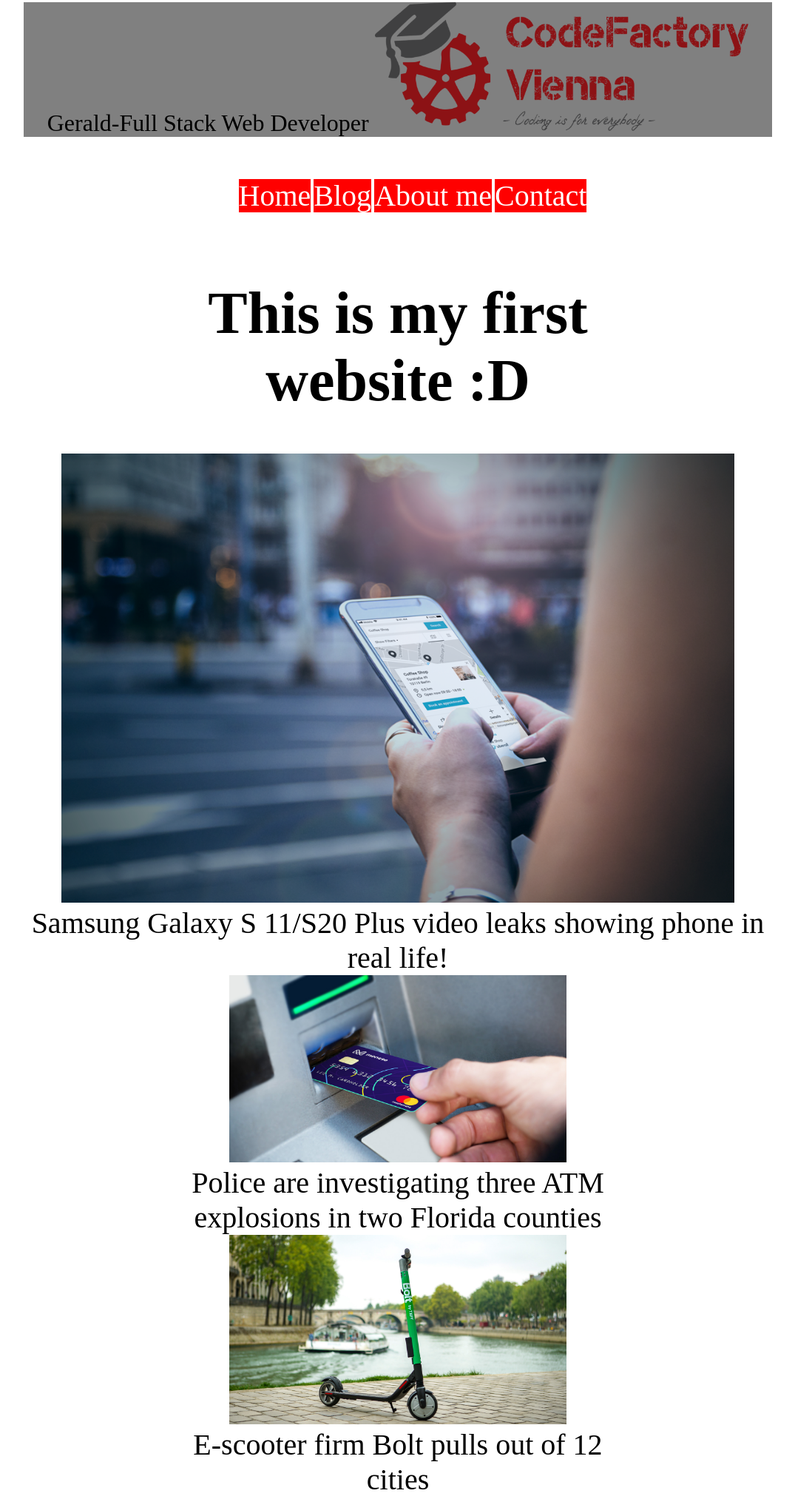
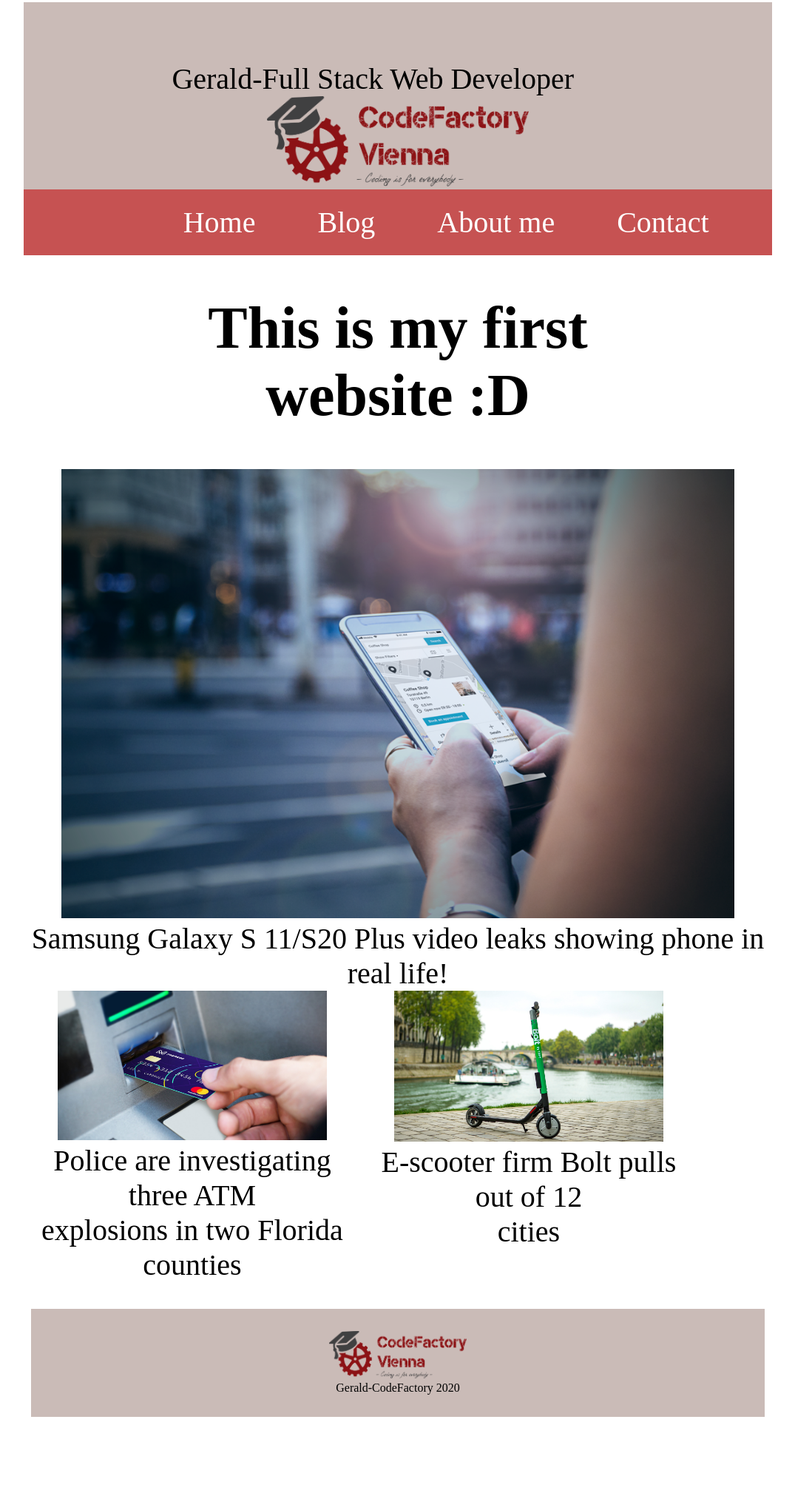
Before and after one commit to GeraldDi/LMSCF-Gerald-CodeReview-01, a plain HTML site: page index.html in a window 1280 px wide. Shown: the part 5-2031 px from the top of the page at 74% size, without its empty margins (102-1177 px from the left). After the commit the page ends 1928 px from the top, so only its background shows below. Drawn offline with Linux system fonts and the light colour scheme.

Commit message:
improved structure

```diff
--- a/index.html
+++ b/index.html
@@ -2,7 +2,7 @@
 <html>
 <head>
 	<link rel='stylesheet' type='text/css' href='styles.css'>
-	<title></title>
+	<title>CodeReview-01</title>
 </head>
 <body>
 	<div class="wholebody">
@@ -12,13 +12,11 @@
 				Gerald-Full Stack Web Developer
 			</span>
 			<span>
-				<img src="img/logo.png" alt="logo" width=50%>
+				<img src="img/logo.png" alt="logo" width=35%>
 			</span>
 		</header>
 
-
 			<nav>
-
 				<ul id="navbar">
 					<li>Home</li>
 					<li>Blog</li>
@@ -27,40 +25,41 @@
 				</ul>
 			</nav>
 
-
-		<h1 id="">
+		<h1>
 			<div>
 				This is my first <br>
 				website :D
 			</div>
 		</h1>
 
-		<span>
-			<img src="img/Phone.png" alt="Phone" width=90%>
+		<div>
+			<img src="img/Phone.png" alt="Phone" width=90% height=10%>
 			<div class="picdesc">
 				Samsung Galaxy S 11/S20 Plus video leaks showing phone in real life!
 			</div>
-		</span>
+		</div>
 
-		<span>
-			<img src="img/Debit_card_ATM.jpg" alt="Debit_card_ATM" width=45%>
+		<div>
+			<div id="leftpic">
+				<img src="img/Debit_card_ATM.jpg" alt="Debit_card_ATM" width=80%>
 				<div class="picdesc">
 					Police are investigating three ATM <br>
 					explosions in two Florida counties
-
+				</div>
 			</div>
 
+			<div id="rightpic">
 
-			<img src="img/Taxify-Scooters.jpg" alt="Taxify-Scooters" width=45%>
+				<img src="img/Taxify-Scooters.jpg" alt="Taxify-Scooters" width=80%>
 				<div class="picdesc">
 					E-scooter firm Bolt pulls out of 12 <br>
 					cities
 				</div>
-		</span>
-
+			</div>
+		</div>
 
 		<footer>
-			<img src="img/logo.png" alt="logo" width=40%>
+			<img src="img/logo.png" alt="logo" width=20%>
 
 			<div>
 				Gerald-CodeFactory 2020
@@ -68,6 +67,5 @@
 		</footer>
 	</div>
 
-
 </body>
 </html>
--- a/styles.css
+++ b/styles.css
@@ -11,28 +11,45 @@ h1{
 	width: 500px;
 }
 
-nav, footer {
-	padding: 20px;
+nav{
+	padding: 5px;/*Removes the gap between picture and navbar*/
+	text-align: right;
+	background-color: #c65252;
+	margin: 0px 0px 0px 0px;
+}
+footer{
+	padding: 30px;
 	text-align: center;
-	margin: 20px 10px 20px 10px;
+	margin: 430px 10px 0px 10px; /*Top Right Bottom Left*/
 }
 
 ul#navbar li{
 	display: inline;
-	background-color: red;
 	font-size:2.5em;
 	color:white;
+	margin: 0px 80px 0px 0px;
+
 }
 .picdesc{
 	font-size:2.5em;
 }
 
-#nameinheader {
-	font-size:2em;
+#nameinheader{
+	font-size:2.5em;
+	float:left;
+	margin: 80px 0px 0px 200px;
+
 }
-header{
-	background-color: grey;
+header,footer{
+	background-color: #cabbb7;
 }
-footer{
-	background-color: grey;
+
+
+#leftpic{
+	width: 45%;
+    float: left;
 }
+#rightpic{
+    width: 45%;
+   float: left;
+}
```
Lines whose indentation alone changed are shown as unchanged.
